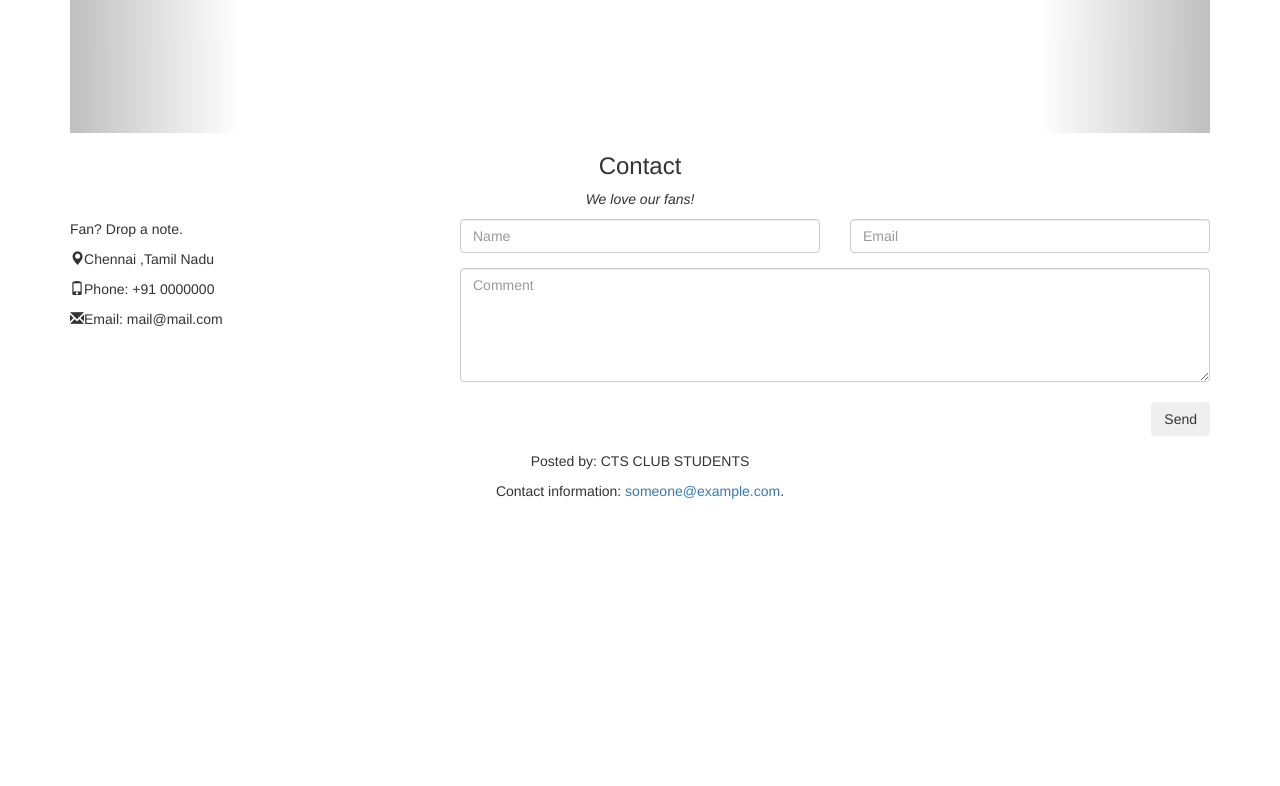
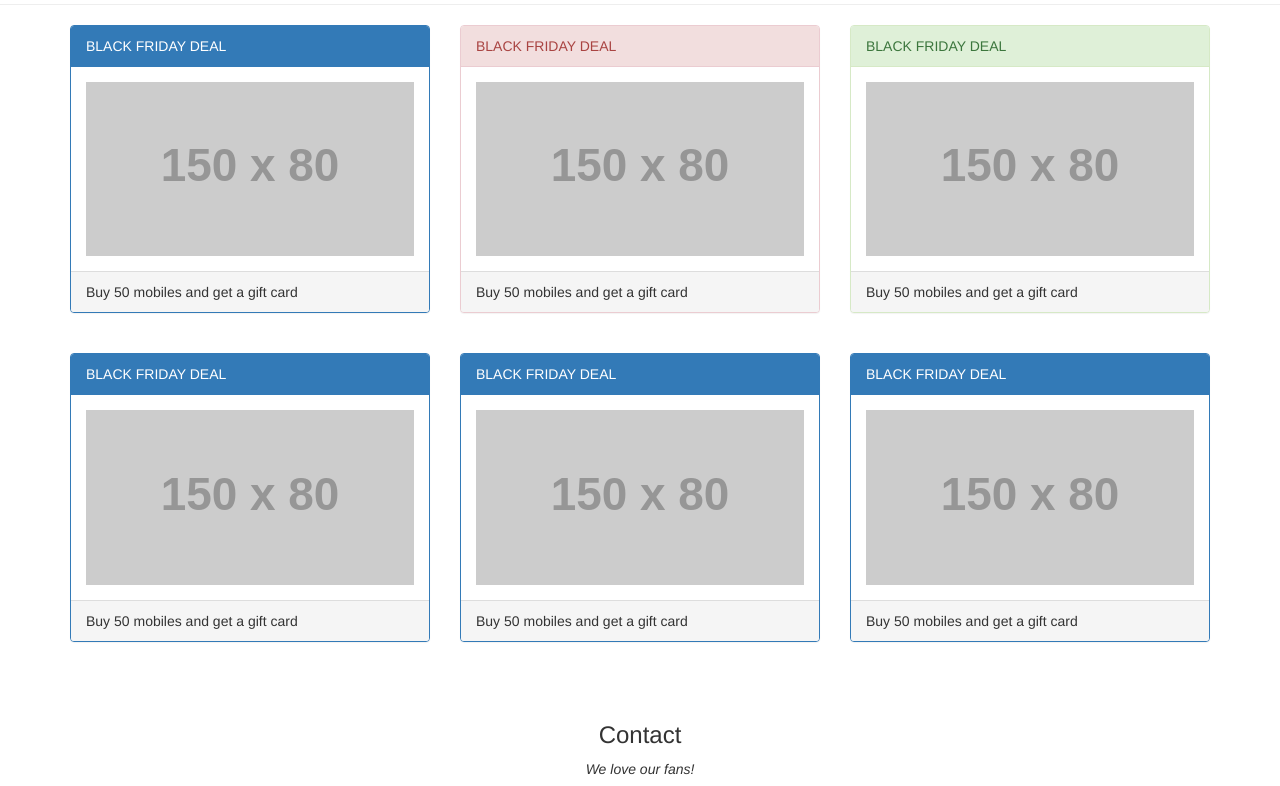
Before and after one commit to sreevathsadb/e-commerce, a plain HTML site: page index.html in a window 1280 px wide. Shown: the part 558-1344 px from the top of the page. Before the commit the page ends 1069 px from the top, so only its background shows below. Drawn offline with nearby package versions, Linux system fonts and the light colour scheme; placeholder pictures from the web are drawn by us; files whose address does not match are found by name.

Commit message:
index page

```diff
--- a/index.html
+++ b/index.html
@@ -53,19 +53,19 @@
     <!-- Wrapper for slides -->
     <div class="carousel-inner" role="listbox">
       <div class="item active">
-        <img src="img_chania.jpg" alt="Chania" width="460" height="345">
+        <img src="/home/sreevathsa/github/e-commerce/photos/paddy.jpeg" alt="Chania" width="460" height="345">
       </div>
 
       <div class="item">
-        <img src="img_chania2.jpg" alt="Chania" width="460" height="345">
+        <img src="/home/sreevathsa/github/e-commerce/photos/Sambar.jpg" alt="Chania" width="460" height="345">
       </div>
 
       <div class="item">
-        <img src="img_flower.jpg" alt="Flower" width="460" height="345">
+        <img src="/home/sreevathsa/github/e-commerce/photos/paddy.jpeg" alt="Flower" width="460" height="345">
       </div>
 
       <div class="item">
-        <img src="img_flower2.jpg" alt="Flower" width="460" height="345">
+        <img src="/home/sreevathsa/github/e-commerce/photos/paddy.jpeg" alt="Flower" width="460" height="345">
       </div>
     </div>
 
@@ -80,6 +80,61 @@
     </a>
   </div>
 </div>
+
+<hr>
+  <div class="container">
+  <div class="row">
+    <div class="col-sm-4">
+      <div class="panel panel-primary">
+        <div class="panel-heading">BLACK FRIDAY DEAL</div>
+        <div class="panel-body"><img src="https://placehold.it/150x80?text=IMAGE" class="img-responsive" style="width:100%" alt="Image"></div>
+        <div class="panel-footer">Buy 50 mobiles and get a gift card</div>
+      </div>
+    </div>
+    <div class="col-sm-4">
+      <div class="panel panel-danger">
+        <div class="panel-heading">BLACK FRIDAY DEAL</div>
+        <div class="panel-body"><img src="https://placehold.it/150x80?text=IMAGE" class="img-responsive" style="width:100%" alt="Image"></div>
+        <div class="panel-footer">Buy 50 mobiles and get a gift card</div>
+      </div>
+    </div>
+    <div class="col-sm-4">
+      <div class="panel panel-success">
+        <div class="panel-heading">BLACK FRIDAY DEAL</div>
+        <div class="panel-body"><img src="https://placehold.it/150x80?text=IMAGE" class="img-responsive" style="width:100%" alt="Image"></div>
+        <div class="panel-footer">Buy 50 mobiles and get a gift card</div>
+      </div>
+    </div>
+  </div>
+</div><br>
+
+<div class="container">
+  <div class="row">
+    <div class="col-sm-4">
+      <div class="panel panel-primary">
+        <div class="panel-heading">BLACK FRIDAY DEAL</div>
+        <div class="panel-body"><img src="https://placehold.it/150x80?text=IMAGE" class="img-responsive" style="width:100%" alt="Image"></div>
+        <div class="panel-footer">Buy 50 mobiles and get a gift card</div>
+      </div>
+    </div>
+    <div class="col-sm-4">
+      <div class="panel panel-primary">
+        <div class="panel-heading">BLACK FRIDAY DEAL</div>
+        <div class="panel-body"><img src="https://placehold.it/150x80?text=IMAGE" class="img-responsive" style="width:100%" alt="Image"></div>
+        <div class="panel-footer">Buy 50 mobiles and get a gift card</div>
+      </div>
+    </div>
+    <div class="col-sm-4">
+      <div class="panel panel-primary">
+        <div class="panel-heading">BLACK FRIDAY DEAL</div>
+        <div class="panel-body"><img src="https://placehold.it/150x80?text=IMAGE" class="img-responsive" style="width:100%" alt="Image"></div>
+        <div class="panel-footer">Buy 50 mobiles and get a gift card</div>
+      </div>
+    </div>
+  </div>
+</div><br><br>
+
+
   <div id="contact" class="container">
   <h3 class="text-center">Contact</h3>
   <p class="text-center"><em>We love our fans!</em></p>
@@ -110,7 +165,7 @@
     </div>
   </div>
 
-  </div>
+
 <center>
   <p>Posted by: CTS CLUB STUDENTS</p>
   <p>Contact information: <a href="mailto:someone@example.com">
```
Also changed, not shown: photos/Sambar.jpg (added), photos/paddy.jpeg (added).
